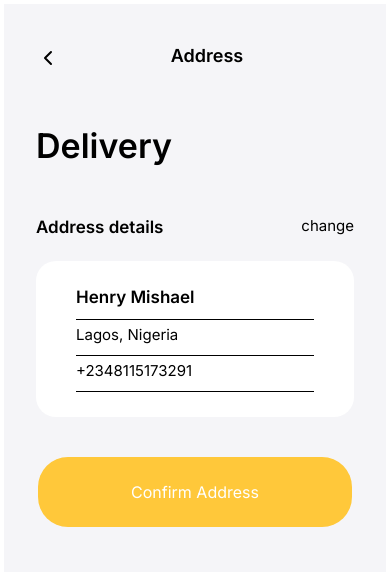
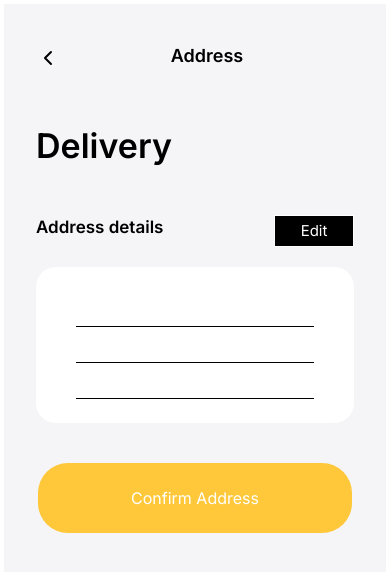
Before and after one commit to henrymishael/my-food-app, a Next.js app: page /Address in a window 390 px wide. Shown: the top 572 px of the page. Built offline with nearby package versions, Linux system fonts and the light colour scheme.

Commit message:
adjustments

```diff
--- a/src/app/Account/Login/page.jsx
+++ b/src/app/Account/Login/page.jsx
@@ -27,11 +27,11 @@ export default function page() {
         <div className='flex flex-col mt-[77px] items-center text-gray-400'>
           <div className='flex flex-col min-w-[314px] h-[59px] sm:w-[100%] md:w-[100%] lg:w-[100%]  '>
             <label className='text-[15px] pb-[10px]' for='Email' id='Email'>Email address</label>
-            <input className='text-black text-[17px] border-b-[0.5px] border-black outline-none  bg-transparent ' type="text" for='Email' id='Email' /> <br/>
+            <input className='text-black text-[17px] border-b-[0.5px] border-black outline-none  bg-transparent ' type="text" for='Email' id='Email' required/> <br/>
           </div>
           <div className='flex flex-col min-w-[314px] h-[59px] pt-[46px] sm:w-[100%] md:w-[100%] lg:w-[100%]'>
             <label className='text-[15px] pb-[10px]' for='pass' id='pass'>Password </label>
-            <input className='text-black text-[17px] border-b-[0.5px] border-black outline-none  bg-transparent' type="text" for='pass' id='pass' />
+            <input className='text-black text-[17px] border-b-[0.5px] border-black outline-none  bg-transparent' type="text" for='pass' id='pass' required/>
           </div>
         </div>
         <div className='flex flex-col mt-[90px] w-[314px] m-auto justify-center'>
--- a/src/app/Account/Signup/page.jsx
+++ b/src/app/Account/Signup/page.jsx
@@ -27,15 +27,15 @@ export default function page() {
     <div className='flex flex-col mt-[55px] items-center text-gray-400'>
       <div className='flex flex-col min-w-[314px] h-[59px] sm:w-[100%] md:w-[100%] lg:w-[100%] '>
         <label className='text-[15px] pb-[10px]' for='name' id='name'>Full Name</label>
-        <input className='text-black text-[17px] border-b-[0.5px] border-black outline-none  bg-transparent ' type="text" for='name' id='name' /> <br/>
+        <input className='text-black text-[17px] border-b-[0.5px] border-black outline-none  bg-transparent ' type="text" for='name' id='name' required /> <br/>
       </div>
       <div className='flex flex-col min-w-[314px] h-[59px] sm:w-[100%] md:w-[100%] lg:w-[100%] pt-[36px]  '>
         <label className='text-[15px] pb-[10px]' for='Email' id='Email'>Email address</label>
-        <input className='text-black text-[17px] border-b-[0.5px] border-black outline-none  bg-transparent ' type="text" for='Email' id='Email' /> <br/>
+        <input className='text-black text-[17px] border-b-[0.5px] border-black outline-none  bg-transparent ' type="text" for='Email' id='Email' required /> <br/>
       </div>
       <div className='flex flex-col min-w-[314px] h-[59px] sm:w-[100%] md:w-[100%] lg:w-[100%] pt-[76px]'>
         <label className='text-[15px] pb-[10px]' for='pass' id='pass'>Password </label>
-        <input className='text-black text-[17px] border-b-[0.5px] border-black outline-none  bg-transparent' type="text" for='pass' id='pass' />
+        <input className='text-black text-[17px] border-b-[0.5px] border-black outline-none  bg-transparent' type="text" for='pass' id='pass' required/>
       </div>
     </div>
     <div className='flex flex-col mt-[90px] w-[314px] m-auto justify-center'>
--- a/src/app/Address/page.jsx
+++ b/src/app/Address/page.jsx
@@ -1,37 +1,172 @@
-import React from 'react'
+'use client';
+
+import React, { useState } from 'react'
 import BackArrow from '../backarrow'
 import Link from 'next/link'
 
+
+
 export default function () {
+
+  // function toggleInput() {
+  //   // get the input
+  //   var myInput = document.getElementById('input');
+  //   var myInput1 = document.getElementById('input1');
+  //   var myInput2 = document.getElementById('input2');
+
+  //   var name = document.getElementById('input').placeholder
+  //   var email = document.getElementById('input1').placeholder
+  //   var number = document.getElementById('input2').Placeholder
+
+
+  //   // get the current value of the clock's display property
+  //   var displaySetting = myInput.style.display;
+  //   var displaySetting1 = myInput1.style.display;
+  //   var displaySetting2 = myInput2.style.display;
+
+  //   // also get the clock button, so we can change what it says
+  //   var edit = document.getElementById('inputField');
+
+
+  //   // now toggle the input and the button text, depending on current state
+  //   if (displaySetting == 'block') {
+  //     // input is visible. hide it
+  //     myInput.style.display = 'none';
+  //     // change button text
+  //     edit.innerHTML = 'edit'
+
+  //   }
+  //   else {
+  //     // input is hidden. show it
+  //     myInput.style.display = 'block';
+  //     // change button text
+  //     // edit.innerHTML = 'save';
+  //     myInput.value = saved_text
+  //   }
+
+  //   if (displaySetting1 == 'block') {
+  //     // input is visible. hide it
+  //     myInput1.style.display = 'none';
+  //     // change button text
+  //     edit.innerHTML = 'edit';
+  //   }
+  //   else {
+  //     // input is hidden. show it
+  //     myInput1.style.display = 'block';
+  //     // change button text
+  //     // edit.innerHTML = 'save';
+  //     myInput1.value = saved_text
+  //   }
+
+  //   if (displaySetting2 == 'block') {
+  //     // input is visible. hide it
+  //     myInput2.style.display = 'none';
+  //     // change button text
+  //     edit.innerHTML = 'edit';
+  //   }
+  //   else {
+  //     // input is hidden. show it
+  //     myInput2.style.display = 'block';
+  //     // change button text
+  //     // edit.innerHTML = 'save'
+  //     myInput2.value = saved_text
+  //   }
+  // }
+
+  // function getUserInput(){
+  //   var name = document.getElementById('input').placeholder
+  //   var email = document.getElementById('input1').placeholder
+  //   var number = document.getElementById('input2').Placeholder
+  // }
+
+  const [name, setName] = useState("")
+  const [newName, setNewName] = useState("")
+  const [newAddress, setNewAddress] = useState("")
+  const [newNumber, setNewNumber] = useState("")
+  const [isEditing, setEditing] = useState(false)
+
+  function addName(name) {
+    alert(name)
+  }
+
+
+
+  function handleChange(e) {
+    setNewName(e.target.value);
+  }
+  function handleChange1(e) {
+    setNewAddress(e.target.value);
+  }
+
+  function handleChange2(e) {
+    setNewNumber(e.target.value);
+  }
+
+  function handleSubmit() {
+    setEditing(false)
+  }
+
+
+
+  const viewTemplate = (
+  <div>
+    <div className='flex flex-row pt-11 justify-between w-[100%]'>
+                <h4 className='text-[17px] font-semibold'>
+                    Address details
+                </h4>
+                <button onClick={() => setEditing(true)} id="inputField" className='text-[15px] font-normal border-[.5px] border-white bg-black text-white w-20 h-8'>
+                    Edit
+                </button>
+            </div>
+            <div className='px-10 py-[1.5rem]  flex flex-col mt-5 min-w-[314px] h-[156px] bg-white rounded-[20px]'>
+                <span className='flex flex-wrap min-w-[232px] h-[40px] border-b-[0.5px] border-black'>
+                    <h1 onChange={handleChange} id='name'> {newName}</h1>
+                </span>
+                <span className='text-[15px] min-w-[232px] h-[40px] border-b-[0.5px] border-black pt-1'>
+                <h2 onChange={handleChange1}  id='email'>{newAddress && newAddress.length > 25 ? newAddress.substring(0, 25) + '...' : newAddress}</h2>
+                </span>
+                <span className='text-[15px] min-w-[232px] h-[40px] border-b-[0.5px] border-black pt-1'>
+                <h3 onChange={handleChange2} id='num'>{newNumber}</h3>
+                </span>
+            </div>
+          </div>
+  )
+
+  const editingTemplate = (
+    <div>
+      <div className='flex flex-row pt-11 justify-between w-[100%]'>
+                  <h4 className='text-[17px] font-semibold'>
+                      Address details
+                  </h4>
+                  <button id="inputField" className='text-[15px] font-normal border-[.5px] border-white bg-black text-white w-20 h-8' onClick={(handleSubmit)}>
+                      save
+                  </button>
+              </div>
+              <div className='px-10 py-[1.5rem]  flex flex-col mt-5 min-w-[314px] h-[156px] bg-white rounded-[20px]'>
+                  <span className='flex flex-wrap min-w-[232px] h-[40px] border-b-[0.5px] border-black'>
+                      <input className='border-none outline-none' type="text" placeholder='Enter Name' onChange={handleChange} value={newName} />
+                  </span>
+                  <span className='text-[15px] min-w-[232px] h-[40px] border-b-[0.5px] border-black pt-1'>
+                  <input className='border-none outline-none' type="text" placeholder='Adress' onChange={handleChange1} value={newAddress}/>
+                  </span>
+                  <span className='text-[15px] min-w-[232px] h-[40px] border-b-[0.5px] border-black pt-1'>
+                  <input className='border-none outline-none' type="text" placeholder='Phone Number' onChange={handleChange2} value={newNumber}/>
+                  </span>
+              </div>
+            </div>
+            )
+
   return (
     <div className='bg-[#f5f5f8] min-h-screen w-[100%] pt-10 px-8'>
         <div className='flex flex-row min-w-[186px] justify-between  text-[24px]'>
             <BackArrow/>
-            <h1 className=' mt-[-2px] m-auto font-semibold text-[18px]'>Address</h1>
+            <h4 className=' mt-[-2px] m-auto font-semibold text-[18px]'>Address</h4>
         </div>
         <div className='pt-10 flex flex-col'>
-            <h1 className='text-[34px] font-semibold'>Delivery</h1>
-            <div className='flex flex-row pt-11 justify-between w-[100%]'>
-                <h2 className='text-[17px] font-semibold'>
-                    Address details
-                </h2>
-                <h2 className='text-[15px] font-normal'>
-                    change
-                </h2>
-            </div>
-            <div className='px-10 py-[1.5rem]  flex flex-col mt-5 min-w-[314px] h-[156px] bg-white rounded-[20px]'>
-                <span className='min-w-[232px] h-[40px] border-b-[0.5px] border-black'>
-                    <h1 className='text-[17px] font-semibold '>Henry Mishael</h1>
-                </span>
-                <span className='text-[15px] min-w-[232px] h-[40px] border-b-[0.5px] border-black pt-1'>
-                    <h3>Lagos, Nigeria</h3>
-                </span>
-                <span className='text-[15px] min-w-[232px] h-[40px] border-b-[0.5px] border-black pt-1'>
-                    <h3>+2348115173291</h3>
-                </span>
-            </div>
+            <h4 className='text-[34px] font-semibold'>Delivery</h4>
+            {isEditing ? editingTemplate : viewTemplate}
         </div>
-        <div className=' flex justify-center  text-[#ffffff]  py-10 '>
+        <div className=' flex justify-center  text-[#ffffff]  py-10'>
           <Link href='./checkout'>
             <button className='w-[314px] h-[70px] lg:h-[80px] lg:w-[360px] xl:w-[380px] xl:h-[85px] rounded-[30px] bg-[#ffc83a] hover:bg-[#ffffff] hover:text-[#ffc83a] hover:border-white hover:border-2'>Confirm Address</button>
           </Link>
--- a/src/app/Homepage/Food/page.jsx
+++ b/src/app/Homepage/Food/page.jsx
@@ -41,7 +41,7 @@ const homePage = () => {
         <div className='  flex text-center  w-[220px] h-[270px] bg-white rounded-[30px] '>
             <div className='translate-y-[50%] m-auto text-center   font-semibold'>
                 <h1 className='text-[22px] ' >{foodItem.name} </h1>
-                <h2 className='pt-3 text-[17px] text-[#ffc83a]'>{foodItem.price}</h2>
+                <h2 className='pt-3 text-[17px] text-[#ffc83a]'>₦{foodItem.price}</h2>
             </div>
         </div>
     </div>
--- a/src/app/Homepage/Sidebar/page.jsx
+++ b/src/app/Homepage/Sidebar/page.jsx
@@ -1,12 +1,10 @@
 import React from 'react'
-import {FiChevronLeft} from "react-icons/fi";
 import {BiUserCircle} from "react-icons/bi";
 import {BiCartDownload} from "react-icons/bi";
 import {MdOutlineLocalOffer} from "react-icons/md";
 import {IoDocumentTextOutline} from "react-icons/io5";
 import {MdOutlineSecurity} from "react-icons/md";
 import {BsArrowRight} from "react-icons/bs";
-//import Link from 'next/link';
 import '../../../app/globals.css'
 import BackArrow from '@/app/backarrow';
 import Link from 'next/link';
--- a/src/app/checkout/page.jsx
+++ b/src/app/checkout/page.jsx
@@ -18,6 +18,10 @@ export default function page() {
   ;
 
   const totalPrice = cartItem.reduce((price, item)=> price + item.quantity * item.price, 0)
+
+  function payment_confirmation() {
+    confirm(`Please confirm Payment ${totalPrice}`)
+  }
 
   return (
     <div className='bg-[#f5f5f8] min-h-screen w-[100%] pt-10 px-8'>
@@ -93,7 +97,7 @@ export default function page() {
             </form>
             <div className=' flex justify-center  text-[#ffffff]  py-6 '>
           <Link href='./success'>
-            <button className='w-[314px] h-[70px] lg:h-[80px] lg:w-[360px] xl:w-[380px] xl:h-[85px] rounded-[30px] bg-[#ffc83a] hover:bg-[#ffffff] hover:text-[#ffc83a] hover:border-white hover:border-2'>Proceed to payment</button>
+            <button onClick={payment_confirmation} className='w-[314px] h-[70px] lg:h-[80px] lg:w-[360px] xl:w-[380px] xl:h-[85px] rounded-[30px] bg-[#ffc83a] hover:bg-[#ffffff] hover:text-[#ffc83a] hover:border-white hover:border-2'>Proceed to payment</button>
           </Link>
         </div>
         </div>
--- a/src/app/details/[slug]/page.jsx
+++ b/src/app/details/[slug]/page.jsx
@@ -59,7 +59,7 @@ const productDetails = ({params}) => {
       </div>
       <div className='flex flex-col items-center m-auto text-center  mt-[24px] w-[100%]'>
         <p className='text-[24px] font-semibold'>{product.name}</p>
-        <p className='text-[18px] font-bold pt-3 text-[#ffc83a]'>{product.price}</p>
+        <p className='text-[18px] font-bold pt-3 text-[#ffc83a]'>₦{product.price}</p>
       </div>
       <div className=' min-w-[314px] mt-[24px] m-auto border-b-2 border-black '>
         <h2 className='text-[15px] font-semibold'>Rating {product.rating}</h2>
--- a/src/app/layout.jsx
+++ b/src/app/layout.jsx
@@ -16,7 +16,8 @@ export default function RootLayout({ children }) {
   <RecoilRoot>
     <html lang="en">
       <body className={inter.className}>
-        <div className=' flex justify-center min-h-screen min-w-[360px] m-auto bg-[#f2f2f2] shadow-2xl border-4 border-white sm:min-h-[100%] sm:w-[100%] md:min-h-[100%] md:w-[100%] lg:min-h-[100%] lg:w-[100%] xl:min-h-[100%] xl:w-[100%]  2xl:hidden'>
+        <div className=' flex justify-center min-h-screen min-w-[360px] m-auto bg-[#f2f2f2] shadow-2xl border-4 border-white sm:min-h-[100%] sm:w-[100%] md:min-h-[100%] md:w-[100%] lg:min-h-[100%] lg:w-[100%]
+        xl:hidden  2xl:hidden'>
         {children}
         </div>
       </body>
--- a/src/app/profile/page.jsx
+++ b/src/app/profile/page.jsx
@@ -6,6 +6,7 @@ import {FiChevronRight} from 'react-icons/fi'
 import Link from 'next/link'
 
 export default function page() {
+
   return (
     <div className='bg-[#f5f5f8] min-h-screen w-[100%] pt-8 px-8'>
         <div className='flex flex-row min-w-[186px] justify-between  text-[24px]'>
```
Also changed, not shown: src/app/Cart/page.jsx (+5 -5 lines).
